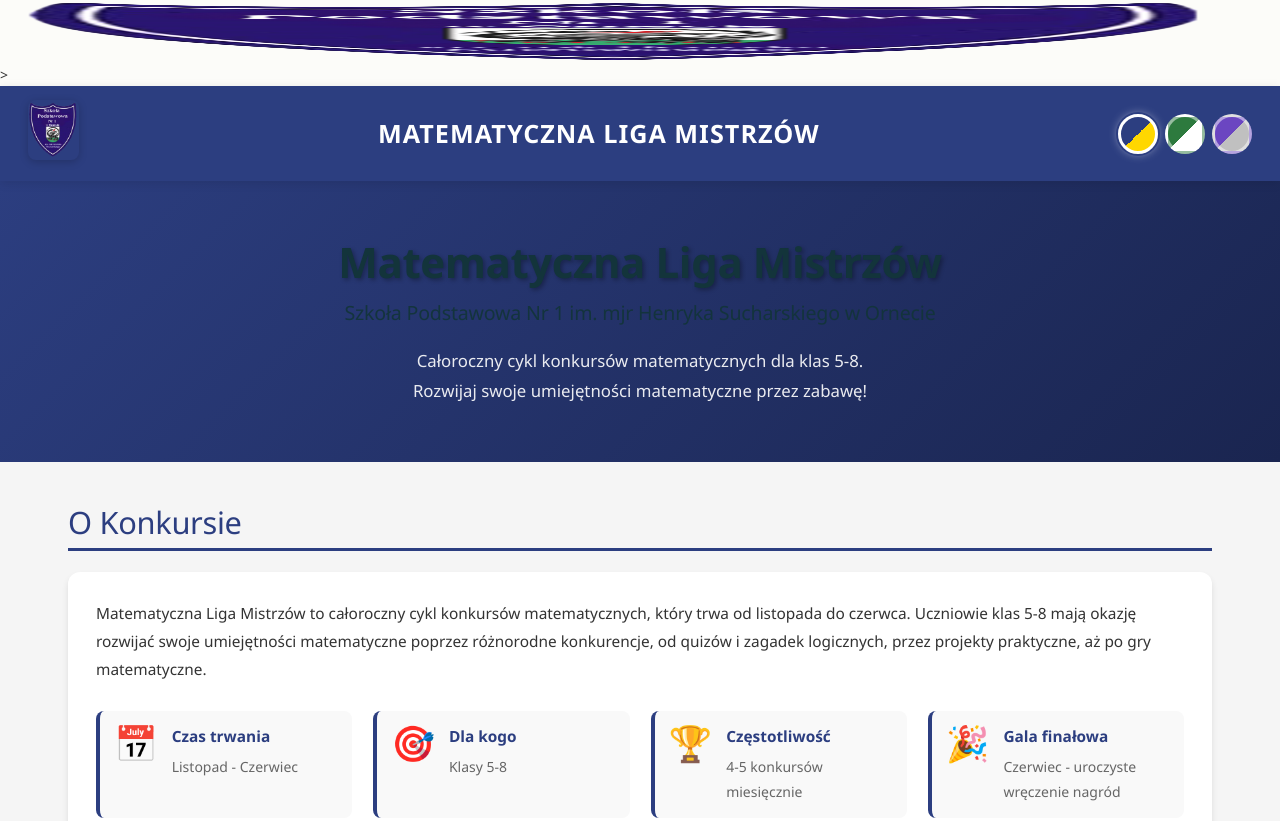
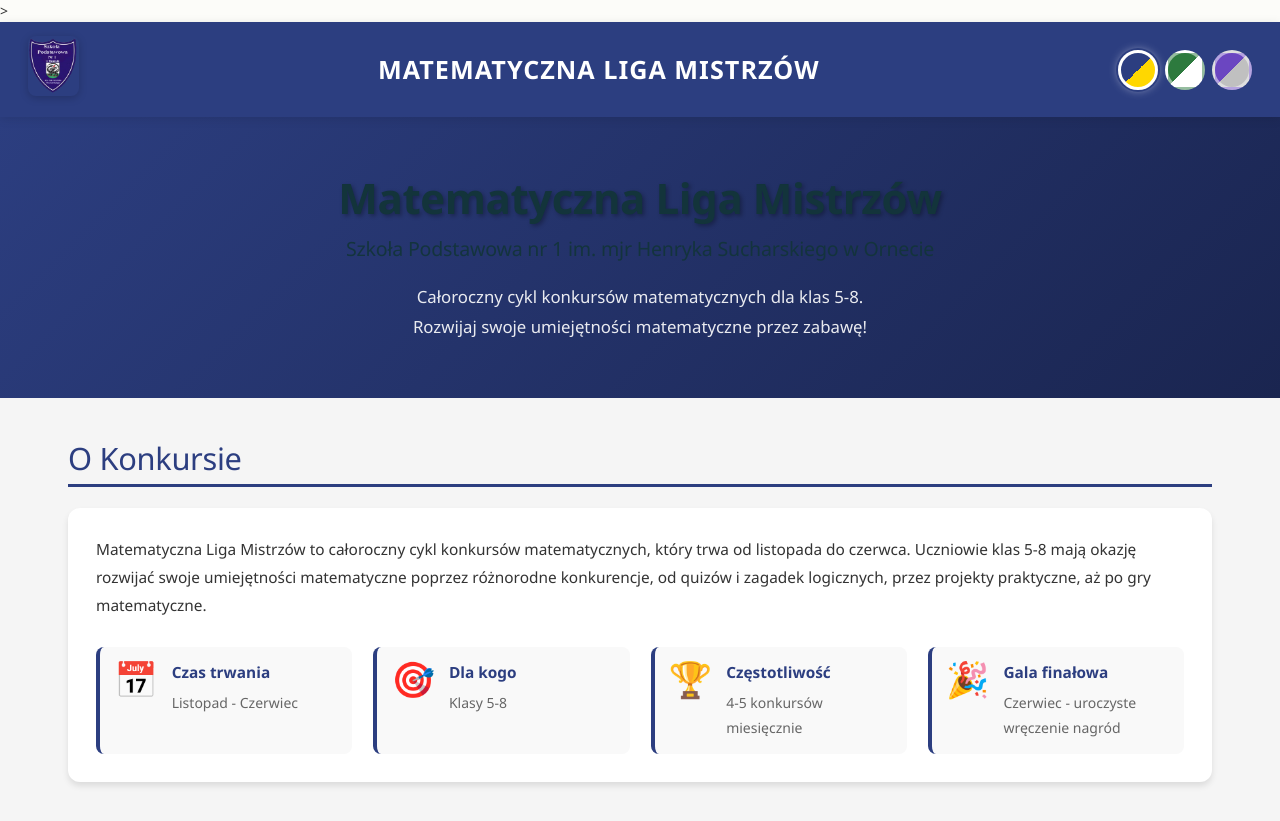
Before and after one commit to matakpawel115-cmyk/matematyczna-liga, a plain HTML site: page index.html in a window 1280 px wide. Shown: the top 821 px of the page. Drawn offline with Linux system fonts and the light colour scheme.

Commit message:
Update index.html

```diff
--- a/index.html
+++ b/index.html
@@ -7,8 +7,6 @@
     <link rel="stylesheet" href="style.css">
 </head>
 <body data-theme="navy">
-
-    <img src="tarcza-sp1.jpg" alt="Herb Szkoły Podstawowej nr 1 w Ornecie" class="tarcza-logo" style="height:64px; margin-right:16px;">
 
 </header>
 >
@@ -34,7 +32,7 @@
     <section class="hero">
         <div class="container">
             <h2 class="hero-title">Matematyczna Liga Mistrzów</h2>
-            <h3 class="hero-subtitle">Szkoła Podstawowa Nr 1 im. mjr Henryka Sucharskiego w Ornecie</h3>
+            <h3 class="hero-subtitle">Szkoła Podstawowa nr 1 im. mjr Henryka Sucharskiego w Ornecie</h3>
             <p class="hero-description">
                 Całoroczny cykl konkursów matematycznych dla klas 5-8.<br>
                 Rozwijaj swoje umiejętności matematyczne przez zabawę!
```
